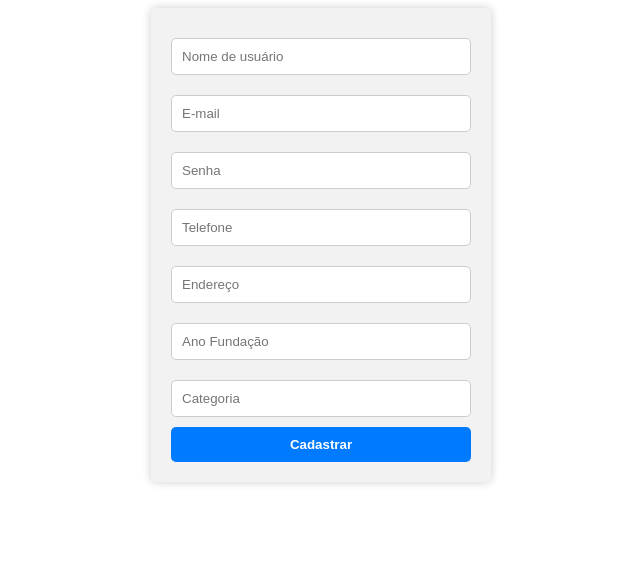
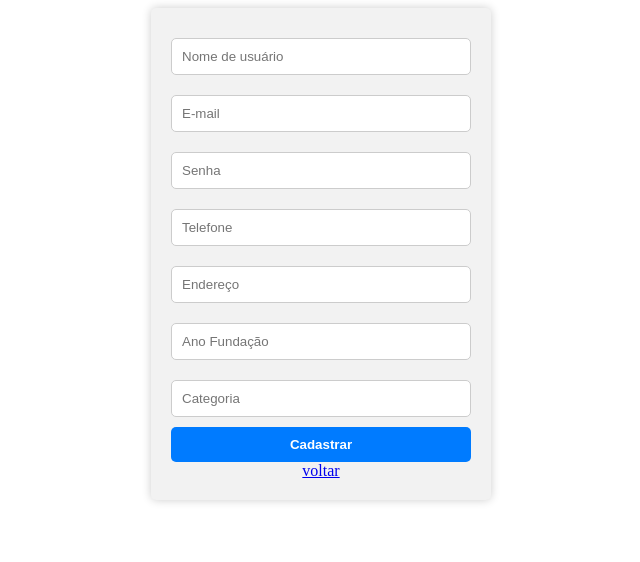
Before and after one commit to mateusioliveira/projetos-attos, a Django app: page /cadastrar/ in a window 1280 px wide. Shown: the top 562 px of the page, without its empty margins (319-959 px from the left). Run offline with Django 4.2, Linux system fonts and the light colour scheme; parts of the project's set-up code (start-up, migrations or seed data) failed here and were passed over.

Commit message:
botão de voltar pag de cadastro

```diff
--- a/project_attos/app_attos/templates/cadastro/cadastro.html
+++ b/project_attos/app_attos/templates/cadastro/cadastro.html
@@ -11,5 +11,9 @@
         <input type="text" name="categoria" placeholder="Categoria" required style="width: 100%; padding: 10px; margin: 10px 0; border: 1px solid #ccc; border-radius: 5px;">
 
         <input type="submit" value="Cadastrar" style="width: 100%; background-color: #007bff; color: #fff; padding: 10px; border: none; border-radius: 5px; cursor: pointer; font-weight: bold;">
+        <div style="text-align: center;">
+            <a href="{% url 'index' %}">voltar</a>
+          </div>
+
     </div>
 </form>
```
